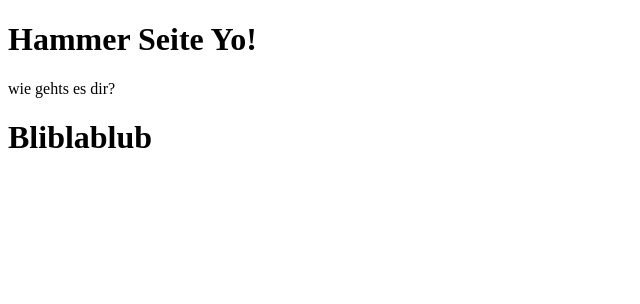
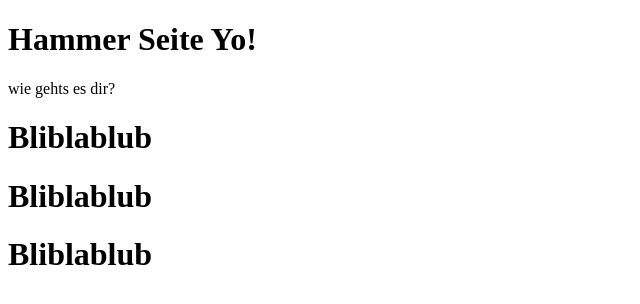
Before and after one commit to LiyaRedae/uebung_cardio, a plain HTML site: page index.html in a window 1280 px wide. Shown: the whole page, without its empty margins (0-640 px from the left). Drawn offline with Linux system fonts and the light colour scheme.

Commit message:
Text hinzugefügt

```diff
--- a/index.html
+++ b/index.html
@@ -9,6 +9,10 @@
     <h1>Hammer Seite Yo!</h1>
     <p>wie gehts es dir?</p>
     <h1>Bliblablub</h1>
+
+
+    <h1>Bliblablub</h1>
+    <h1>Bliblablub</h1>
 </body>
 
 </html>
```
